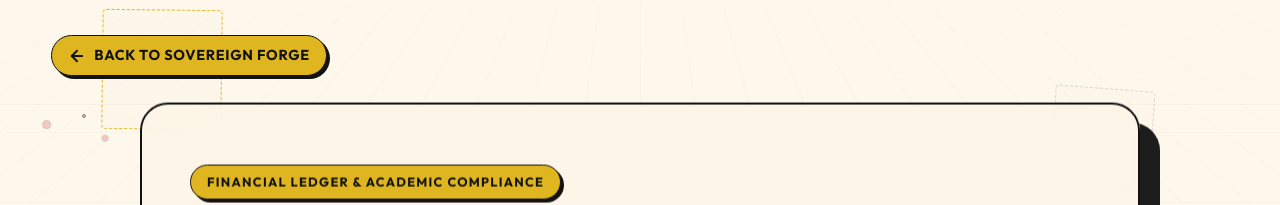
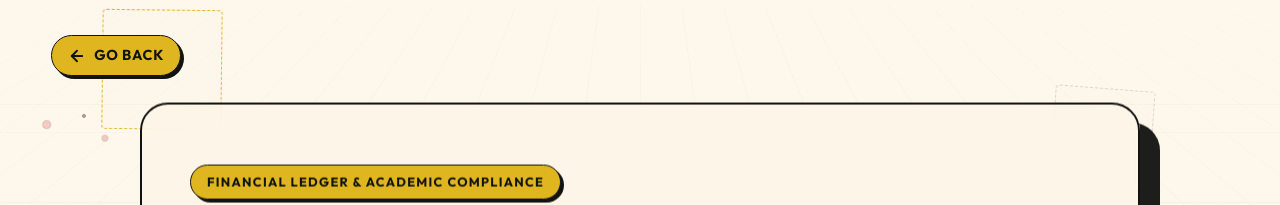
Before and after one commit to HoneyGpt/Krishanaite-Global-Academy, a plain HTML site: page fees-structure.html in a window 1280 px wide. Shown: the part 105-310 px from the top of the page. Drawn offline with nearby package versions, Linux system fonts and the light colour scheme; a web font is replaced by a local one.

Commit message:
fix: refactor fee compliance back button to use dynamic history navigation

```diff
--- a/fees-structure.html
+++ b/fees-structure.html
@@ -217,12 +217,12 @@
   <main>
     <section class="detail-page-section">
       <!-- Back Navigation Pill -->
-      <a href="sovereign-forge.html" class="back-home-link">
+      <a href="#" onclick="if (document.referrer && document.referrer.includes(window.location.hostname)) { history.back(); return false; } else { window.location.href = 'index.html#tracks'; return false; }" class="back-home-link">
         <svg width="18" height="18" viewBox="0 0 24 24" fill="none" stroke="currentColor" stroke-width="2.5" stroke-linecap="round" stroke-linejoin="round">
           <line x1="19" y1="12" x2="5" y2="12"></line>
           <polyline points="12 19 5 12 12 5"></polyline>
         </svg>
-        Back to Sovereign Forge
+        Go Back
       </a>
 
       <!-- Large Suspended Standalone Layout Panel -->
```
